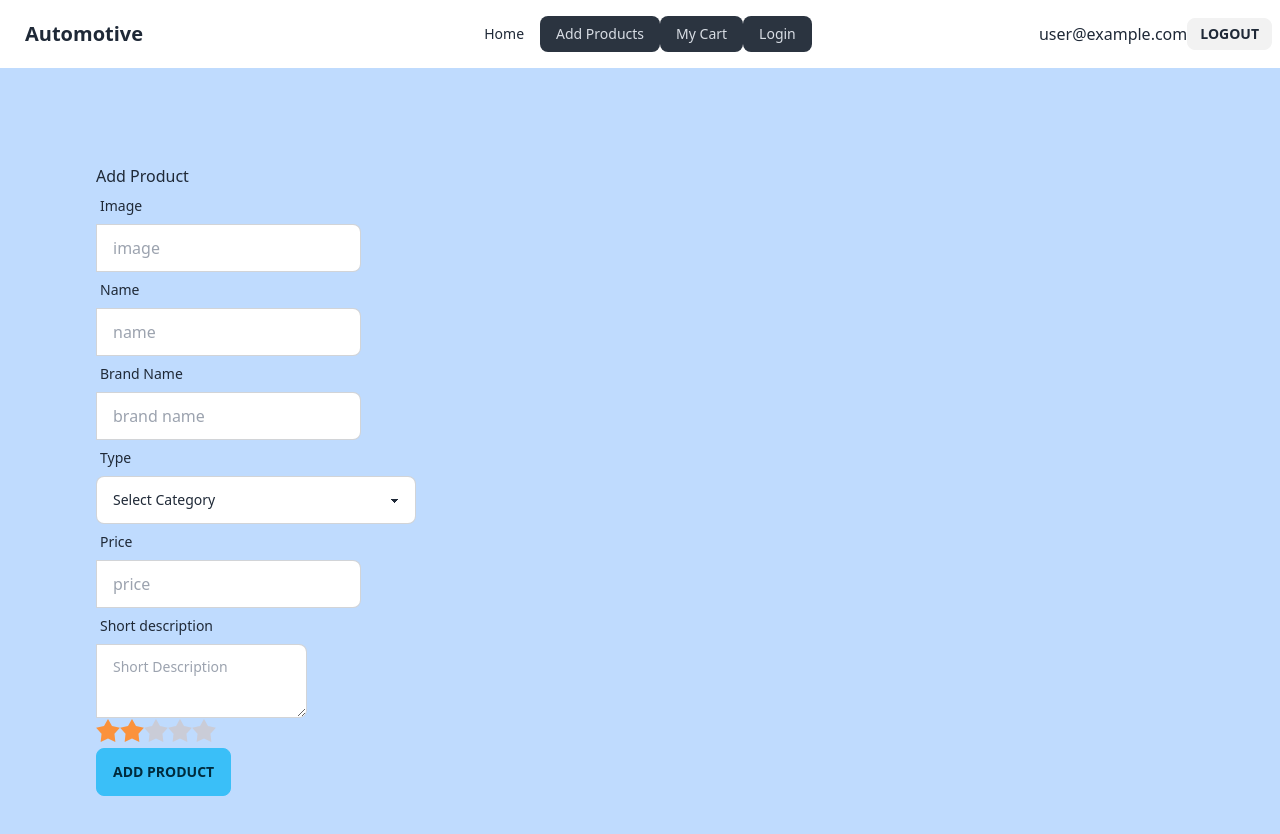
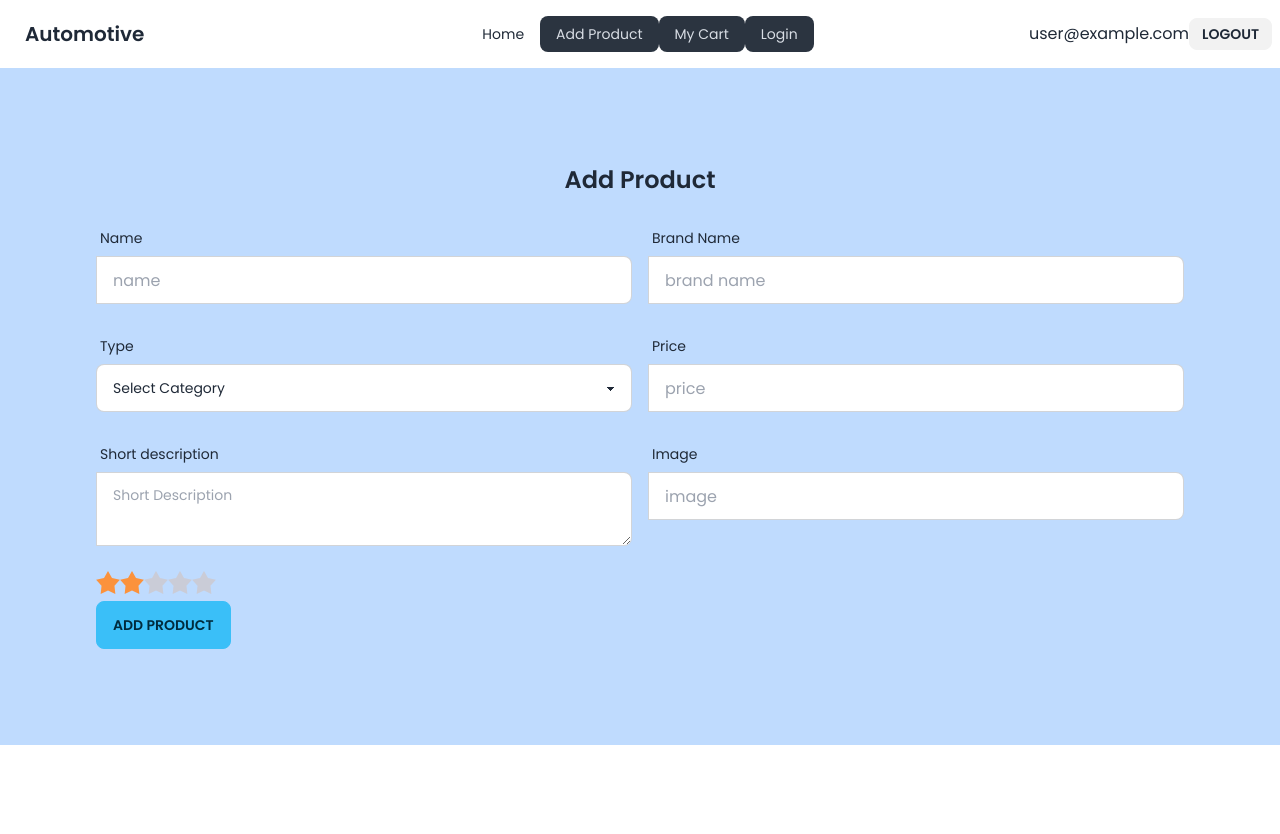
Before and after one commit to abdullahshakib13/automotive-client, a React (Vite) app: page /addProduct in a window 1280 px wide. Shown: the top 834 px of the page. After the commit the page ends 800 px from the top, so only its background shows below. Built offline with nearby package versions, Linux system fonts and the light colour scheme; no server answers; sample sign-in values are in the browser's storage.

Commit message:
created 404 page

```diff
--- a/src/components/AddProduct/AddProduct.jsx
+++ b/src/components/AddProduct/AddProduct.jsx
@@ -4,14 +4,14 @@ const AddProduct = () => {
     const handleAddProduct = event => {
         event.preventDefault();
         const form = event.target;
-        const image = form.image.value;
         const name = form.name.value;
         const brand = form.brand.value;
         const type = form.type.value;
         const price = form.price.value;
         const description = form.description.value;
+        const image = form.image.value;
 
-        const newProduct = { image, name, brand, type, price, description };
+        const newProduct = { name, brand, type, price, description,image }
         console.log(newProduct);
 
         fetch('http://localhost:5000/product', {
@@ -36,40 +36,35 @@ const AddProduct = () => {
 
     }
     return (
-        <div className="bg-blue-200 p-24">
-            <h2>Add Product</h2>
+        <div className="bg-blue-200 p-24 ">
+            <h2 className='text-2xl font-semibold text-center mb-6'>Add Product</h2>
             <form onSubmit={handleAddProduct}>
-                <div>
-                    <div className="form-control">
-                        <label className="label">
-                            <span className="label-text">Image</span>
-                        </label>
-                        <label className="input-group">
-                            <input type="text" name="image" placeholder="image" className="input input-bordered" />
-                        </label>
-                    </div>
-                    <div className="form-control">
+
+                    <div className="flex mb-6">
+                        <div className="form-control w-1/2">
                         <label className="label">
                             <span className="label-text">Name</span>
                         </label>
                         <label className="input-group">
-                            <input type="text" name="name" placeholder="name" className="input input-bordered" />
+                            <input type="text" name="name" placeholder="name" className="input input-bordered w-full" />
                         </label>
                     </div>
-                    <div className="form-control">
+                    <div className="form-control w-1/2 ml-4">
                         <label className="label">
                             <span className="label-text">Brand Name</span>
                         </label>
                         <label className="input-group">
-                            <input type="text" name="brand" placeholder="brand name" className="input input-bordered" />
+                            <input type="text" name="brand" placeholder="brand name" className="input input-bordered w-full" />
                         </label>
                     </div>
+                    </div>
                     {/* Select Type */}
-                    <div className="form-control">
+                    <div className='flex mb-6'>
+                        <div className="form-control w-1/2">
                         <label className="label">
                             <span className="label-text">Type</span>
                         </label>
-                        <select className="select select-bordered w-full max-w-xs" name="type">
+                        <select className="select select-bordered w-full " name="type">
                         <option disabled selected>Select Category</option>
                         <option>Toyota</option>
                         <option>Ford</option>
@@ -79,31 +74,42 @@ const AddProduct = () => {
                         <option>Honda</option>
                     </select>
                     </div>
-                    <div className="form-control">
+                    <div className="form-control w-1/2 ml-4">
                         <label className="label">
                             <span className="label-text">Price</span>
                         </label>
                         <label className="input-group">
-                            <input type="text" name="price" placeholder="price" className="input input-bordered" />
+                            <input type="text" name="price" placeholder="price" className="input input-bordered w-full" />
                         </label>
                     </div>
-                    <div className="form-control">
+                    </div>
+                    <div className='flex mb-6'>
+                        <div className="form-control w-1/2">
                         <label className="label">
                             <span className="label-text">Short description</span>
                         </label>
                         <label className="input-group">
-                            <textarea className="textarea textarea-bordered" name="description" placeholder="Short Description"></textarea>
+                            <textarea className="textarea textarea-bordered w-full" name="description" placeholder="Short Description"></textarea>
                         </label>
                     </div>
-                    <div className="rating">
+                    <div className="form-control w-1/2 ml-4">
+                        <label className="label">
+                            <span className="label-text">Image</span>
+                        </label>
+                        <label className="input-group">
+                            <input type="text" name="image" placeholder="image" className="input input-bordered w-full" />
+                        </label>
+                    </div>
+                    </div>
+                    <div className="rating ">
                         <input type="radio" name="rating-2" className="mask mask-star-2 bg-orange-400" />
                         <input type="radio" name="rating-2" className="mask mask-star-2 bg-orange-400" checked />
                         <input type="radio" name="rating-2" className="mask mask-star-2 bg-orange-400" />
                         <input type="radio" name="rating-2" className="mask mask-star-2 bg-orange-400" />
                         <input type="radio" name="rating-2" className="mask mask-star-2 bg-orange-400" />
-                    </div>
                 </div>
-                <input type="submit" value="Add Product" className="btn btn-info" />
+                <br />
+                <input type="submit" value="Add Product" className="btn btn-info " />
             </form>
         </div>
     );
--- a/src/components/AddProduct/ProductCard.jsx
+++ b/src/components/AddProduct/ProductCard.jsx
@@ -5,11 +5,11 @@ const ProductCard = ({ product }) => {
     return (
         <div className="card card-side bg-base-100 shadow-xl">
             <figure><img src={image} alt="Movie"/></figure>
-            <div className="flex justify-between">
+            <div className="flex  justify-between pr-4 w-full">
                 <div>
                     <h2 className="card-title">Name: { name}</h2>
                     <p>Brand Name: { brand}</p>
-                    <p>Type: { brand}</p>
+                    <p>Type: { type}</p>
                     <p>Price: {price}</p>
                     <p>Short Description: { description}</p>
                 </div>
--- /dev/null
+++ b/src/components/BrandName/BrandName.jsx
@@ -0,0 +1,28 @@
+// import { useEffect, useState } from "react";
+
+import { useLoaderData } from "react-router-dom";
+
+
+const BrandName = () => {
+    const brandName = useLoaderData();
+    // const [brandName, setBrandName] = useState();
+    // useEffect(() => {
+    //     fetch('brandName.json')
+    //         .then(res => res.json())
+    //     .then(data=>setBrandName(data))
+    // },[])
+    return (
+        <div className="card w-96 bg-base-100 shadow-xl">
+            <figure><img src="/images/stock/photo-1606107557195-0e29a4b5b4aa.jpg" alt="Shoes" /></figure>
+            <div className="card-body">
+                <h2 className="card-title">Shoes!</h2>
+                <p>If a dog chews shoes whose shoes does he choose?</p>
+                <div className="card-actions justify-end">
+                <button className="btn btn-primary">Buy Now</button>
+                </div>
+            </div>
+        </div>
+    );
+};
+
+export default BrandName;
--- a/src/components/Home.jsx
+++ b/src/components/Home.jsx
@@ -1,8 +1,9 @@
 import { useLoaderData } from 'react-router-dom';
 import Banner from './Banner/Banner';
 import Footer from './Footer/Footer';
-import Navbar from './Navbar/Navbar';
+// import Navbar from './Navbar/Navbar';
 import ProductCard from './AddProduct/ProductCard';
+import BrandName from './BrandName/BrandName';
 
 const Home = () => {
     const products = useLoaderData();
@@ -10,6 +11,7 @@ const Home = () => {
         <div>
             {/* <Navbar></Navbar> */}
             <Banner></Banner>
+            <BrandName></BrandName>
             <div className='m-20'>
                 <h2 className='text-center'>Home: {products.length}</h2>
                 <div className='grid grid-cols-2'>
--- a/src/components/Navbar/Navbar.jsx
+++ b/src/components/Navbar/Navbar.jsx
@@ -15,7 +15,7 @@ const Navbar = () => {
     const navLinks = <>
         <li><NavLink to="/">Home</NavLink></li>
         {user && <>
-            <li><NavLink to="/addProduct">Add Products</NavLink></li>
+            <li><NavLink to="/addProduct">Add Product</NavLink></li>
         </>}
         <li><NavLink>My Cart</NavLink></li>
         <li><NavLink>Login</NavLink></li>
--- /dev/null
+++ b/src/errorPage/ErrorPage.jsx
@@ -0,0 +1,12 @@
+import React from 'react';
+import image from "../assets/images/404.png";
+
+const ErrorPage = () => {
+    return (
+        <div>
+            <img src={image} alt="" />
+        </div>
+    );
+};
+
+export default ErrorPage;
--- a/src/index.css
+++ b/src/index.css
@@ -1,3 +1,9 @@
+@import url('https://fonts.googleapis.com/css2?family=Poppins:wght@400;500;600;700;800&display=swap');
+
 @tailwind base;
 @tailwind components;
 @tailwind utilities;
+
+body{
+    font-family: 'Poppins', sans-serif;
+}
--- a/src/main.jsx
+++ b/src/main.jsx
@@ -15,17 +15,20 @@ import Register from './components/Register/Register';
 import Login from './components/Login/Login';
 import AuthProvider from './providers/AuthProvider.jsx';
 import PrivateRoute from './routes/PrivateRoute';
+import ErrorPage from './errorPage/ErrorPage';
 
 
 const router = createBrowserRouter([
   {
     path: "/",
     element: <Root></Root>,
+    errorElement: <ErrorPage></ErrorPage>,
     children: [
       {
         path: "/",
         element: <Home></Home>,
-        loader:()=>fetch('http://localhost:5000/product')
+        // loader: () => fetch('http://localhost:5000/product'),
+        loader:()=>fetch('/brandName.json')
       },
       {
         path: "/addProduct",
```
Also changed, not shown: public/brandName.json (added, +33 -0 lines), src/assets/images/404.png (added), src/assets/images/logo.png (added).
